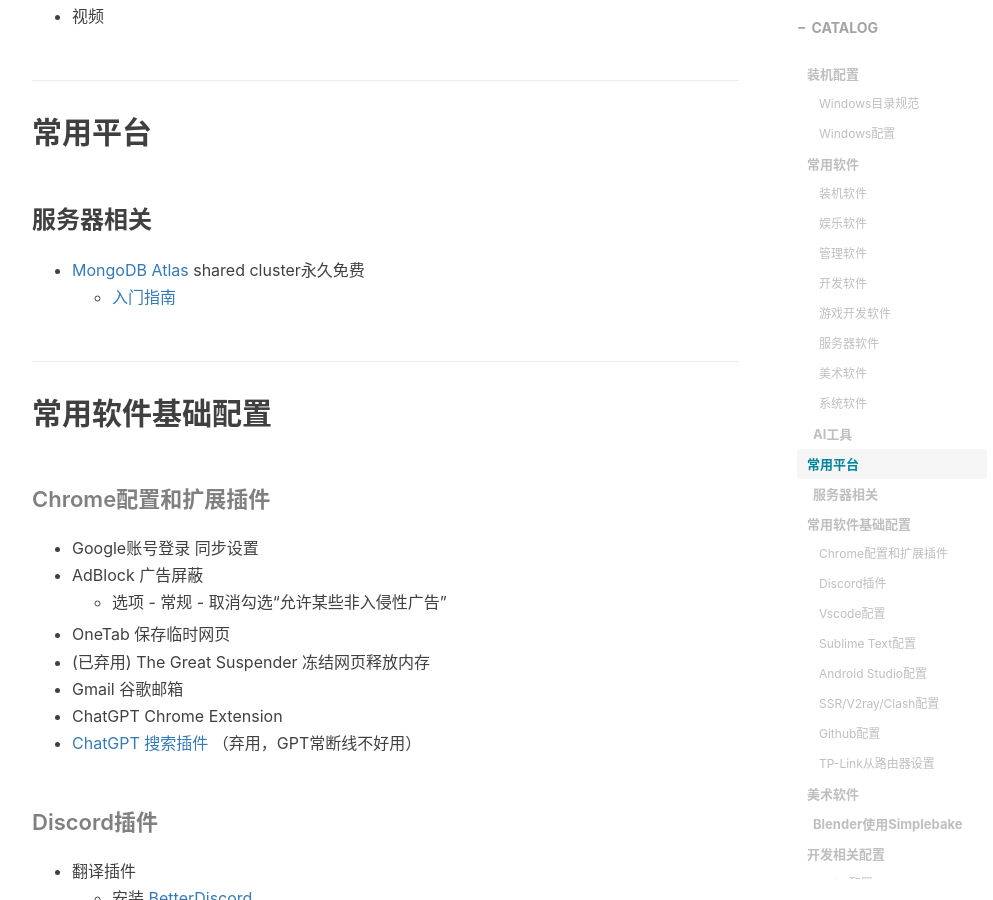
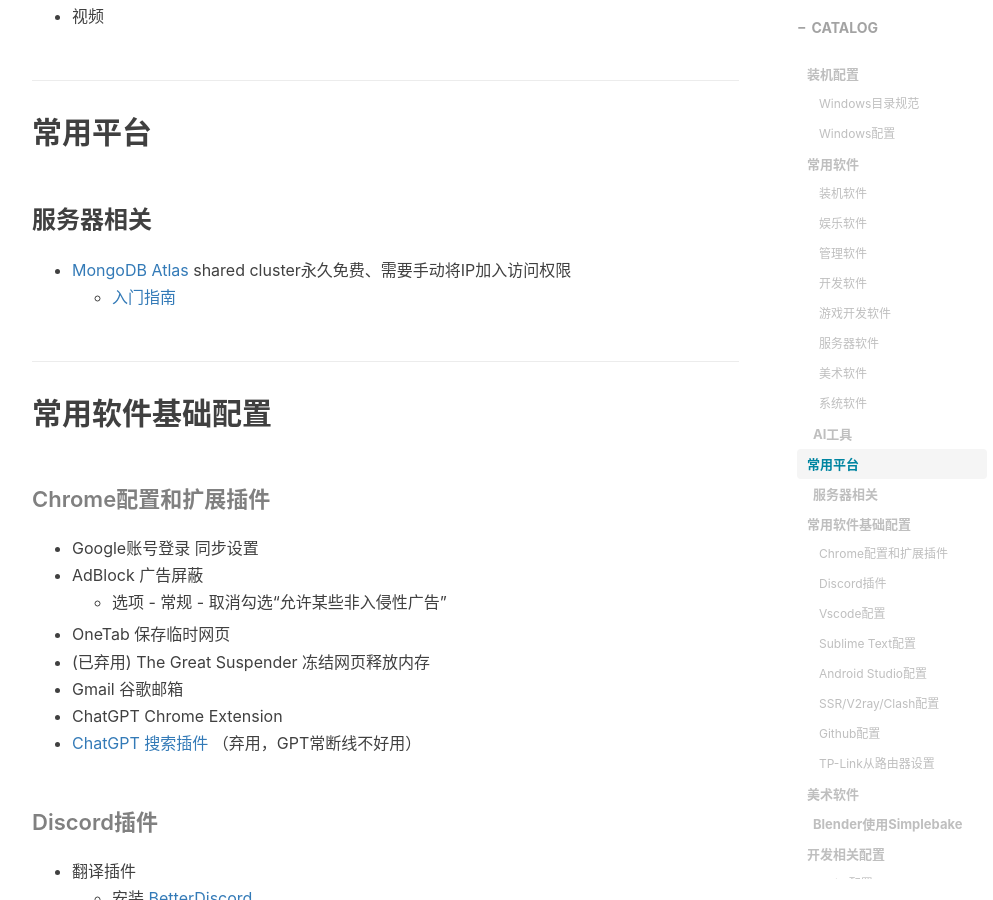
Before and after one commit to gumcstronger/gumcstronger.github.io, a Jekyll site: the page built from _posts/2022/2022-08-24-windows.md, in a window 1280 px wide and 900 px high, scrolled down 4598 px. Shown: the whole window, without its empty margins (233-1226 px from the left). Built offline with Jekyll 4.4.1, drawn with Linux system fonts in a browser that asks for light colours; comment, search, counter and statistics services are not loaded.

Commit message:
Update 2022-08-24-windows.md

```diff
--- a/_posts/2022/2022-08-24-windows.md
+++ b/_posts/2022/2022-08-24-windows.md
@@ -150,7 +150,7 @@
 
 ### 服务器相关
 
-* [MongoDB Atlas](https://www.mongodb.com/atlas/database) shared cluster永久免费
+* [MongoDB Atlas](https://www.mongodb.com/atlas/database) shared cluster永久免费、需要手动将IP加入访问权限
   * [入门指南](https://www.mongodb.com/docs/atlas/getting-started/)
 
 ## 常用软件基础配置
```
